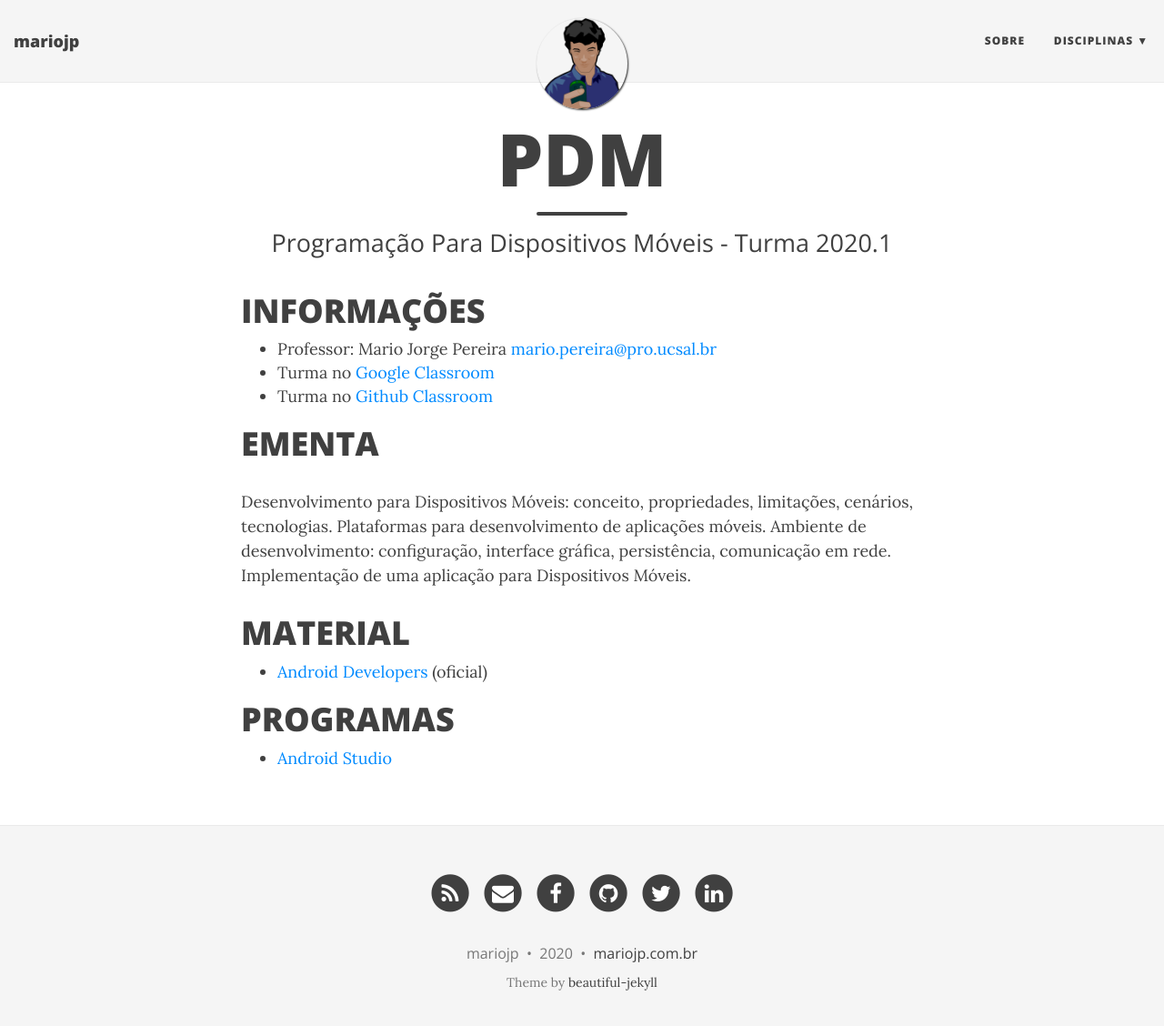
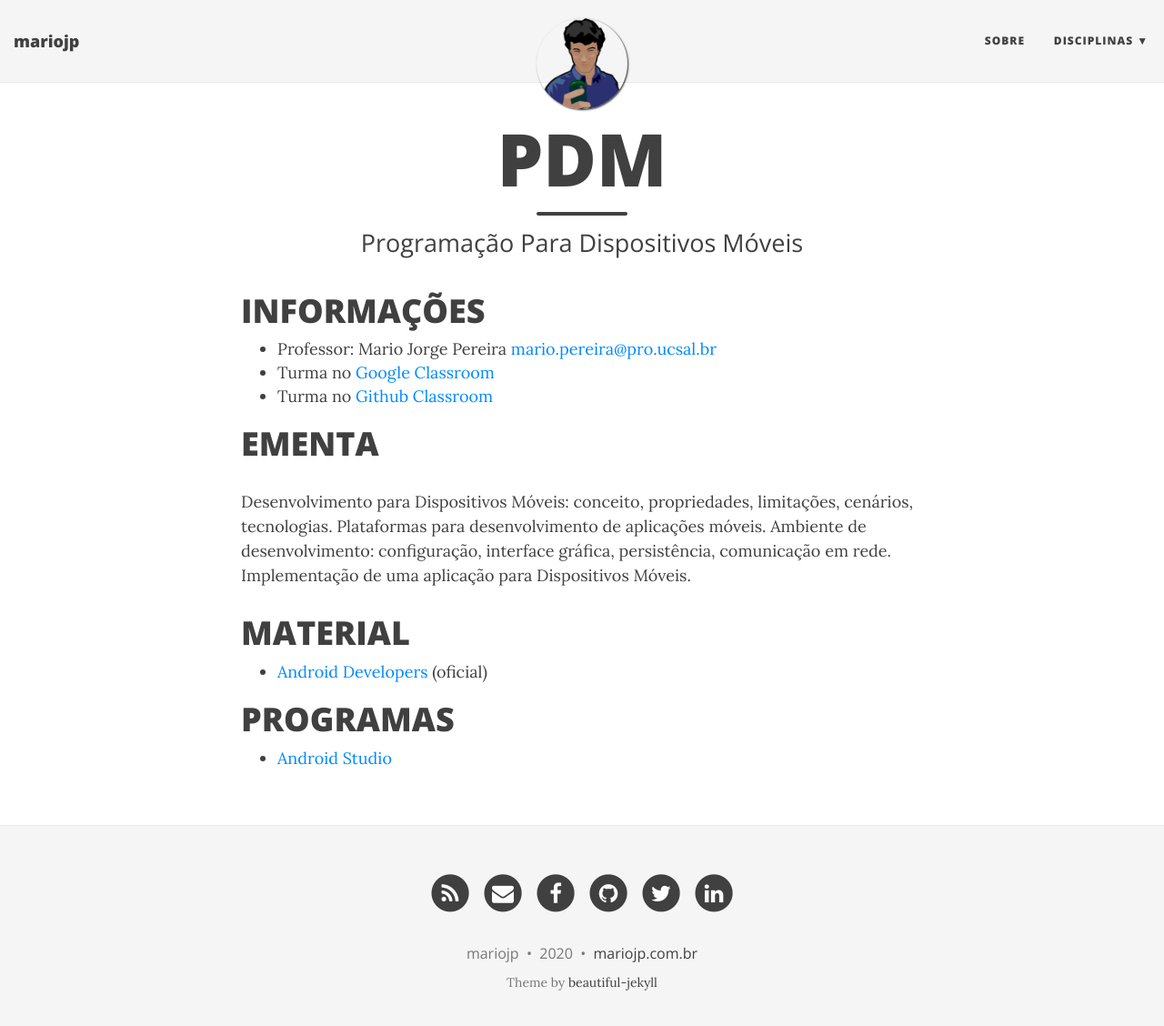
Before and after one commit to mariojp/mariojp.github.io, a Jekyll site: the page built from ddm20201.md, in a window 1280 px wide and 1141 px high. Shown: the top 1128 px of the window at 91% size. Built offline with Jekyll 4.4.1, drawn with Linux system fonts in a browser that asks for light colours; nearby versions of some CDN libraries.

Commit message:
Update ddm20201.md

```diff
--- a/ddm20201.md
+++ b/ddm20201.md
@@ -1,7 +1,7 @@
 ---
 layout: disciplina
 title: PDM
-subtitle: Programação Para Dispositivos Móveis - Turma 2020.1
+subtitle: Programação Para Dispositivos Móveis
 published: true
 ---
 
```
